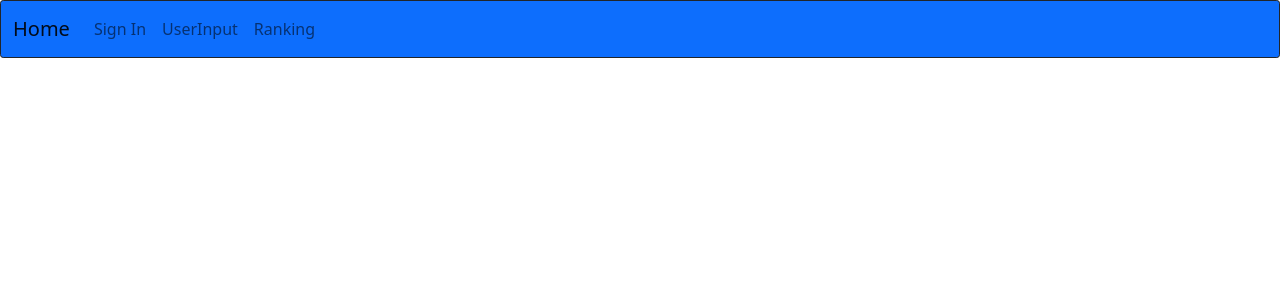
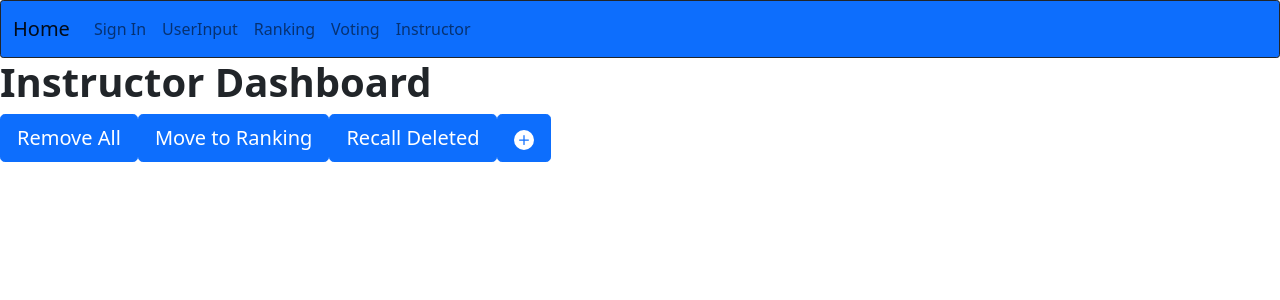
Before and after one commit to Capstone-Voting-App/capstone-voting-app, a React (Create React App) app in the folder frontend/: page /Instructor in a window 1280 px wide. Shown: the top 300 px of the page. Built offline with nearby package versions, Linux system fonts and the light colour scheme.

Commit message:
added instructor dashboard and friends

```diff
--- a/frontend/package.json
+++ b/frontend/package.json
@@ -14,6 +14,7 @@
     "jwt-decode": "^3.1.2",
     "react": "^18.0.0",
     "react-bootstrap": "^2.4.0",
+    "react-bootstrap-icons": "^1.8.4",
     "react-dom": "^18.0.0",
     "react-dropzone": "^12.0.4",
     "react-redux": "^8.0.0-beta.3",
--- a/frontend/src/ui/App.js
+++ b/frontend/src/ui/App.js
@@ -8,6 +8,8 @@ import {Navigation} from './Navigation';
 import {Home} from "./Home";
 import {UserInput} from "./UserInput";
 import {Ranking} from "./Ranking";
+import {Voting} from './Voting'
+import {Instructor} from './Instructor'
 
 
 export const App = () => (
@@ -20,6 +22,8 @@ export const App = () => (
                 <Route path='/SignIn' element={<SignIn/>}/>
                 <Route path='/UserInput' element={<UserInput/>}/>
                 <Route path='/Ranking' element={<Ranking/>}/>
+                <Route path='/Voting' element={<Voting/>}/>
+                <Route path='/Instructor' element={<Instructor/>}/>
                 <Route element={<FourOhFour/>}/>
             </Routes>
         </BrowserRouter>
--- /dev/null
+++ b/frontend/src/ui/Instructor.js
@@ -0,0 +1,14 @@
+import { Button } from 'react-bootstrap'
+import {PlusCircleFill} from 'react-bootstrap-icons'
+
+export const Instructor = () => {
+  return (
+    <>
+      <h1><strong>Instructor Dashboard</strong></h1>
+      <Button size="lg" variant="primary" type="submit">Remove All</Button>
+      <Button size="lg" variant="primary" type="submit">Move to Ranking</Button>
+      <Button size="lg" variant="primary" type="submit">Recall Deleted</Button>
+      <Button size="lg" variant="primary" type="submit"><PlusCircleFill/></Button>
+    </>
+  )
+}
--- a/frontend/src/ui/Navigation.js
+++ b/frontend/src/ui/Navigation.js
@@ -16,6 +16,12 @@ export function Navigation() {
           <Nav>
             <Nav.Link href="./Ranking">Ranking</Nav.Link>
           </Nav>
+          <Nav>
+            <Nav.Link href="./Voting">Voting</Nav.Link>
+          </Nav>
+          <Nav>
+            <Nav.Link href="./Instructor">Instructor</Nav.Link>
+          </Nav>
         </Navbar.Collapse>
       </Container>
     </Navbar>
--- a/frontend/src/ui/UserInput.js
+++ b/frontend/src/ui/UserInput.js
@@ -1,16 +1,20 @@
 import React from "react";
-import {Form} from "react-bootstrap";
+import { Button, Container, Form, Row } from 'react-bootstrap'
 
 
 export const UserInput = () => {
     return (
         <>
+        <Container>
          <Form>
-            <Form.Label htmlFor="Ideas"><strong>Input Your Idea</strong></Form.Label>
-            <Form.Control
-                type="ideas"
-                id="ideas"/>
+
+           <Form.Group as={Row} className="mb-3" controlId="formHorizontalPassword">
+             <Form.Label htmlFor="Ideas"><strong>Input Your Idea</strong></Form.Label>
+             <Form.Control type="text" />
+           </Form.Group>
          </Form>
+          <Button size="lg" variant="primary" type="submit">Submit</Button>
+        </Container>
         </>
     )
 }
--- /dev/null
+++ b/frontend/src/ui/Voting.js
@@ -0,0 +1,10 @@
+import { Button } from 'react-bootstrap'
+
+export const Voting = () => {
+  return (
+    <>
+      <h1><strong>Voting</strong></h1>
+    <Button size="lg" variant="primary" type="submit">Submit Voting</Button>
+    </>
+  )
+}
```
Also changed, not shown: 1 other file (tests, documents, lock files or other folders).
